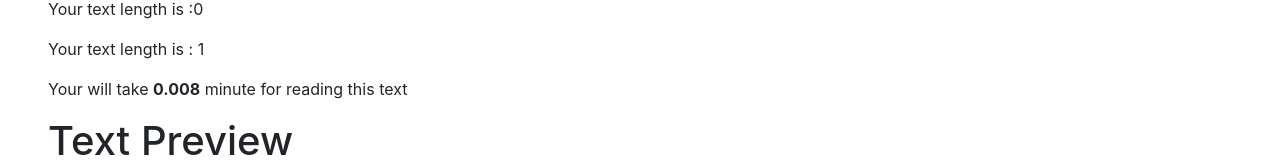
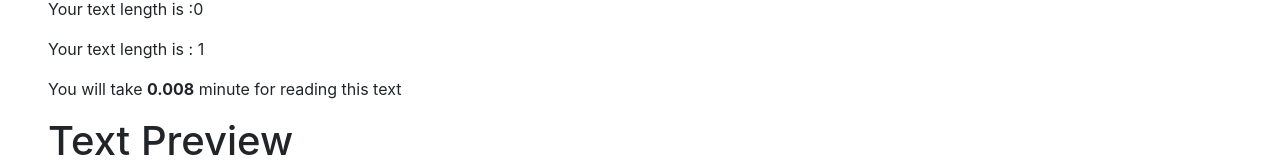
Before and after one commit to amanindian/Text-Utils, a React (Create React App) app: page / in a window 1280 px wide. Shown: the part 525-692 px from the top of the page. Built offline with nearby package versions, Linux system fonts and the light colour scheme.

Commit message:
Update TextForm.js

```diff
--- a/src/Components/TextForm.js
+++ b/src/Components/TextForm.js
@@ -64,7 +64,7 @@ export default function TextForm(props) {
             } className={`container py-5 px-5  text-${props.Mode === "dark" ? "light" : "dark"} `}>
                 <p>Your text length is :{text.length}</p>
                 <p>Your text length is : {text.split(" ").length}</p>
-                <p>Your will take <b> {0.008 * text.split(" ").length}</b> minute for reading this text</p>
+                <p>You will take <b> {0.008 * text.split(" ").length}</b> minute for reading this text</p>
                 <h1>Text Preview</h1>
                 <p className='red'>{text.length > 0 ? text : "Enter Somthing in TextBox"}</p>
             </div>
```
